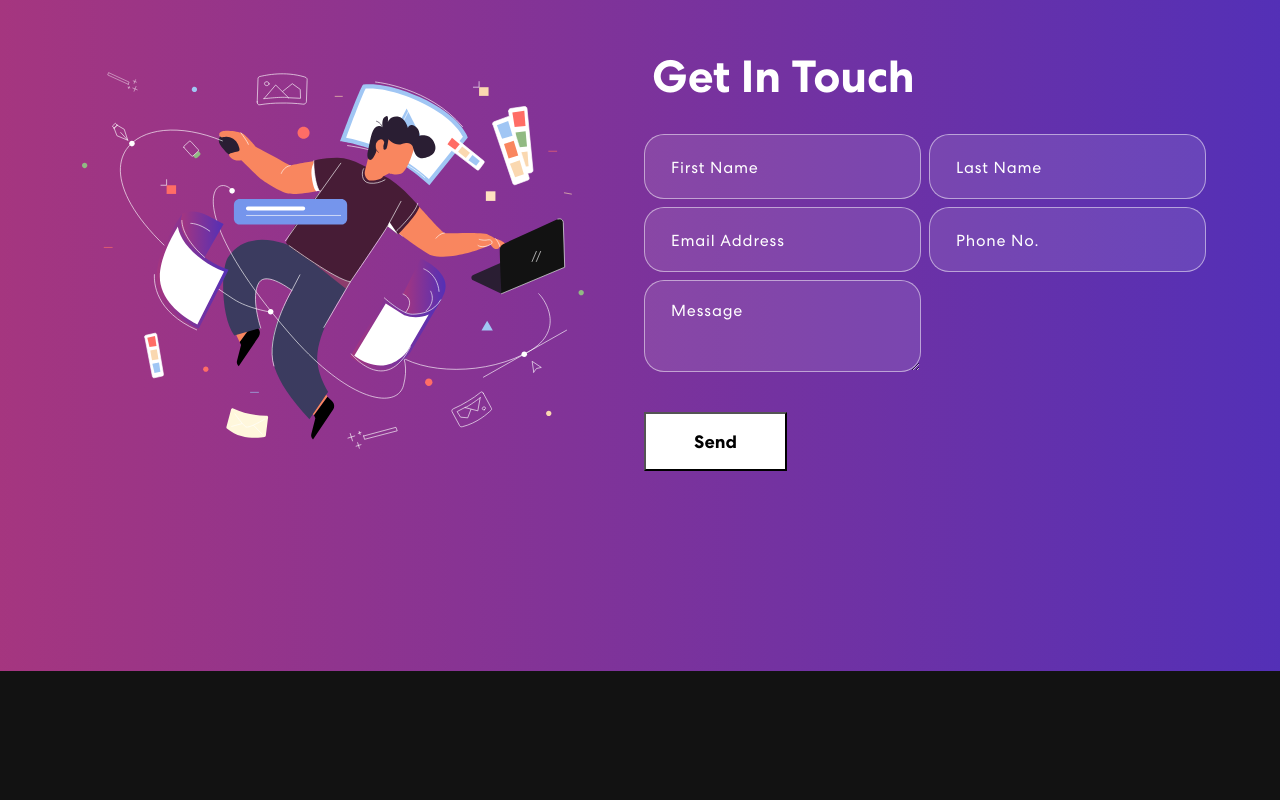
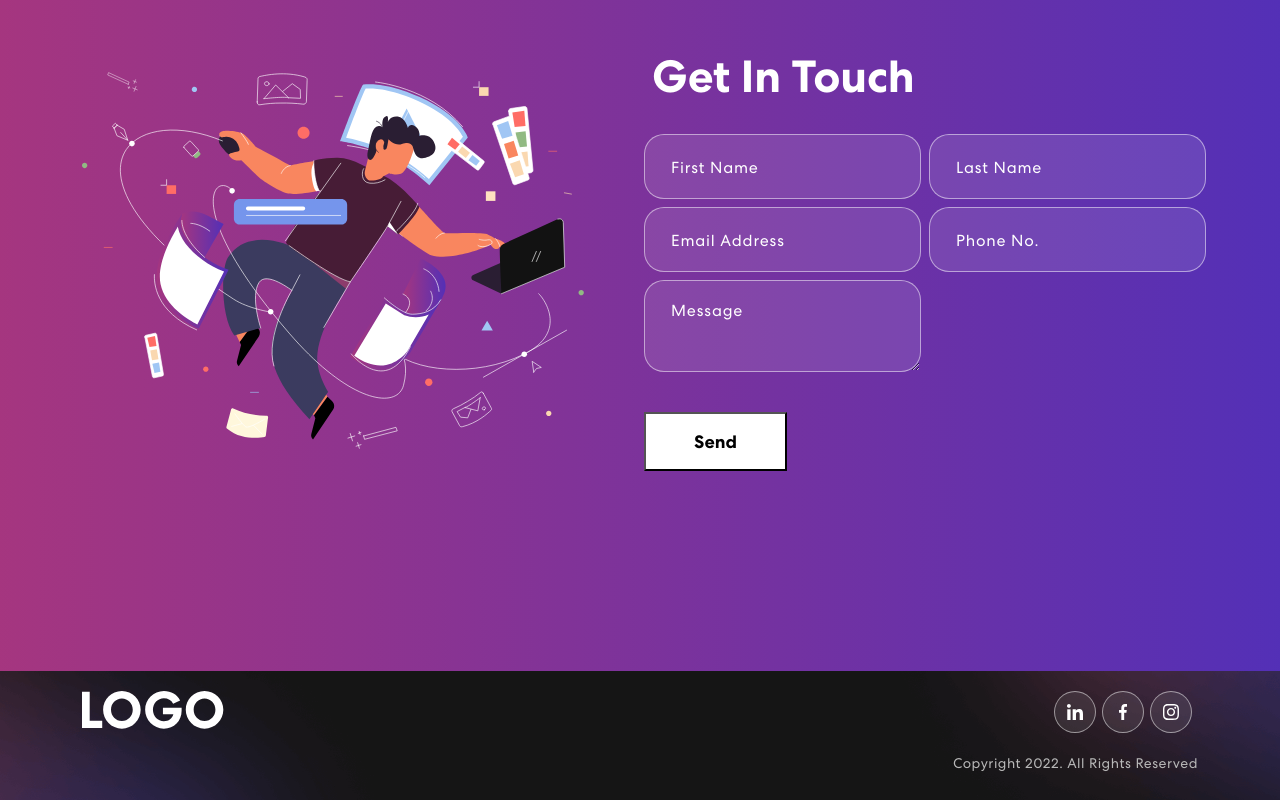
Before and after one commit to samliudev/samliudev.github.io, a React (Create React App) app: page / in a window 1280 px wide. Shown: the part 2313-3113 px from the top of the page. Before the commit the page ends 2984 px from the top, so only its background shows below. Built offline with nearby package versions, Linux system fonts and the light colour scheme.

Commit message:
added a footer

```diff
--- a/src/App.css
+++ b/src/App.css
@@ -529,3 +529,23 @@ nav.navbar .navbar-toggler[aria-expanded="true"] .navbar-toggler-icon {
 .contact form button:hover::before {
   width: 100%;
 }
+
+/* Footer CSS */
+.footer {
+  padding: 20px 0 10px 0;
+  background-image: url("./assets/img/footer-bg.png");
+  background-position: center center;
+  background-size: cover;
+  background-repeat: no-repeat;
+}
+
+.footer img {
+  width: 26%;
+}
+.footer p {
+  font-weight: 400;
+  font-size: 14px;
+  color: #b8b8b8;
+  letter-spacing: 0.5px;
+  margin-top: 20px;
+}
--- a/src/App.js
+++ b/src/App.js
@@ -5,6 +5,7 @@ import { Banner } from "./components/Banner";
 import { Skills } from "./components/Skills";
 import { Projects } from "./components/Projects";
 import { Contact } from "./components/Contact";
+import { Footer } from "./components/Footer";
 import "bootstrap/dist/css/bootstrap.min.css";
 
 function App() {
@@ -15,6 +16,7 @@ function App() {
       <Skills />
       <Projects />
       <Contact />
+      <Footer />
     </div>
   );
 }
--- a/src/components/Banner.js
+++ b/src/components/Banner.js
@@ -1,28 +1,16 @@
 import React, { useState, useEffect } from "react";
 import { Container, Row, Col } from "react-bootstrap";
-import { ArrowRightCircle } from "react-bootstrap-icons";
 import headerImg from "../assets/img/header-img.svg";
+import TrackVisibility from "react-on-screen";
+import "animate.css";
 
 export const Banner = () => {
   const [loopNum, setLoopNum] = useState(0);
   const [isDeleting, setIsDeleting] = useState(false);
-  const toRotate = [
-    "Developer",
-    "Bibliophile",
-    "Student",
-  ];
+  const toRotate = ["Developer", "Bibliophile", "Student"];
   const [text, setText] = useState("");
   const period = 1000;
   const [delta, setDelta] = useState(300 - Math.random() * 100);
-
-  useEffect(() => {
-    let ticker = setInterval(() => {
-      tick();
-    }, delta);
-    return () => {
-      clearInterval(ticker);
-    };
-  }, [text]);
 
   const tick = () => {
     let i = loopNum % toRotate.length;
@@ -46,17 +34,36 @@ export const Banner = () => {
     }
   };
 
+  useEffect(() => {
+    let ticker = setInterval(() => {
+      tick();
+    }, delta);
+    return () => {
+      clearInterval(ticker);
+    };
+  }, [text, delta]);
+
   return (
     <section className="banner" id="home">
       <Container>
         <Row className="align-items-center">
           <Col xs={12} md={6} xl={7}>
+            {/* <TrackVisibility>
+              {({ isVisible }) => (
+                <div
+                  className={
+                    isVisible ? "animate__animated animate__fadeIn" : ""
+                  }
+                > */}
                   <span className="tagline">Welcome to my Portfolio</span>
                   <h1>
                     {`I'm a `}
                     <span className="wrap">{text}</span>
                   </h1>
                   <p>Lorem ipsum</p>
+                {/* </div>
+              )}
+            </TrackVisibility> */}
           </Col>
           <Col xs={12} md={6} xl={5}>
             <img src={headerImg} alt="Header Img"></img>
--- /dev/null
+++ b/src/components/Footer.js
@@ -0,0 +1,45 @@
+import React from "react";
+import { Container, Row, Col, Nav, Tab } from "react-bootstrap";
+
+import logo from "../assets/img/logo.svg";
+import navIcon1 from "../assets/img/nav-icon1.svg";
+import navIcon2 from "../assets/img/nav-icon2.svg";
+import navIcon3 from "../assets/img/nav-icon3.svg";
+
+export const Footer = () => {
+  return (
+    <footer className="footer">
+      <Container>
+        <Row className="align-item-center">
+          <Col size={12} sm={6}>
+            <img src={logo} alt="Logo" />
+          </Col>
+          <Col size={12} sm={6} className="text-center text-sm-end">
+            <div className="social-icon">
+              {/* {" "}
+              <a href="#" className="icon">
+                <i className="fab fa-github"></i>
+              </a>
+              <a href="#" className="icon">
+                <i className="fab fa-github"></i>
+              </a>
+              <a href="#" className="icon">
+                <i className="fab fa-github"></i>
+              </a> */}
+              <a href="#">
+                <img src={navIcon1} alt="Icon" />
+              </a>
+              <a href="#">
+                <img src={navIcon2} alt="Icon" />
+              </a>
+              <a href="#">
+                <img src={navIcon3} alt="Icon" />
+              </a>
+            </div>
+            <p>Copyright 2022. All Rights Reserved</p>
+          </Col>
+        </Row>
+      </Container>
+    </footer>
+  );
+};
--- a/src/components/ProjectCard.js
+++ b/src/components/ProjectCard.js
@@ -1,5 +1,5 @@
 import React from "react";
-import { Container, Row, Col, Nav, Tab } from "react-bootstrap";
+import { Col } from "react-bootstrap";
 
 export const ProjectCard = ({ title, description, imgUrl }) => {
   return (
--- a/src/components/Projects.js
+++ b/src/components/Projects.js
@@ -1,7 +1,9 @@
 import React from "react";
 import { Container, Row, Col, Nav, Tab } from "react-bootstrap";
 import { ProjectCard } from "./ProjectCard";
-import colorSharp2 from '../assets/img/color-sharp2.png'
+import colorSharp2 from "../assets/img/color-sharp2.png";
+import TrackVisibility from "react-on-screen";
+import "animate.css";
 
 import projImg1 from "../assets/img/project-img1.png";
 import projImg2 from "../assets/img/project-img2.png";
@@ -19,10 +21,24 @@ export const Projects = () => {
       <Container>
         <Row>
           <Col>
-            <h2>Projects</h2>
-            <p>Lorem ipsum</p>
+            {/* <TrackVisibility>
+              {({ isVisible }) => (
+                <div
+                  className={
+                    isVisible ? "animate__animated animate__slideInUp" : ""
+                  }
+                > */}
+                  <h2>Projects</h2>
+                  <p>Lorem ipsum</p>
+                {/* </div>
+              )}
+            </TrackVisibility> */}
             <Tab.Container id="project-tabs" defaultActiveKey="first">
-              <Nav variant="pills" className="nav-pills mb-5 justify-content-center align-items-center" id='pills-tab'>
+              <Nav
+                variant="pills"
+                className="nav-pills mb-5 justify-content-center align-items-center"
+                id="pills-tab"
+              >
                 <Nav.Item>
                   <Nav.Link eventKey="first">Tab 1</Nav.Link>
                 </Nav.Item>
@@ -48,7 +64,7 @@ export const Projects = () => {
           </Col>
         </Row>
       </Container>
-      <img className="background-image-right"  src={colorSharp2}></img>
+      <img className="background-image-right" src={colorSharp2}></img>
     </section>
   );
 };
```
Also changed, not shown: package.json (+5 -2 lines), 1 other file (tests, documents, lock files or other folders). Lines whose indentation alone changed are shown as unchanged.
